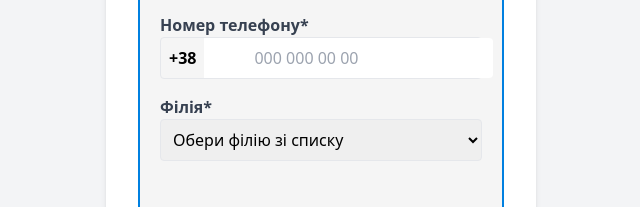
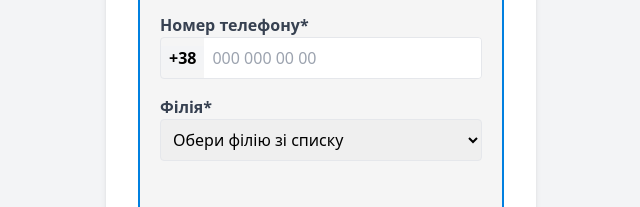
Before and after one commit to Asimut/viyar, a plain HTML site: page index.html in a window 1280 px wide. Shown: the part 490-697 px from the top of the page, 319-959 px from the left. Drawn offline with nearby package versions, Linux system fonts and the light colour scheme.

Commit message:
Update index.html

```diff
--- a/index.html
+++ b/index.html
@@ -44,13 +44,13 @@
 
           <div class="relative mb-4 form-element">
             <label for="phone" class="block font-bold text-gray-700">Номер телефону*</label>
-            <div class="flex items-center border rounded">
-              <span class="px-2 font-bold text-black">+38</span>
+            <div class="flex items-center border rounded overflow-hidden">
+              <span class="px-2 font-bold text-black bg-gray-100">+38</span>
               <input
                 type="tel"
                 id="phone"
                 name="phone"
-              class="flex-1 p-2 rounded-r phone-input focus:outline-none"
+                class="flex-1 p-2 focus:outline-none"
                 placeholder="000 000 00 00"
                 inputmode="numeric"
                 pattern="\d{3} \d{3} \d{2} \d{2}"
```
Lines whose indentation alone changed are shown as unchanged.
